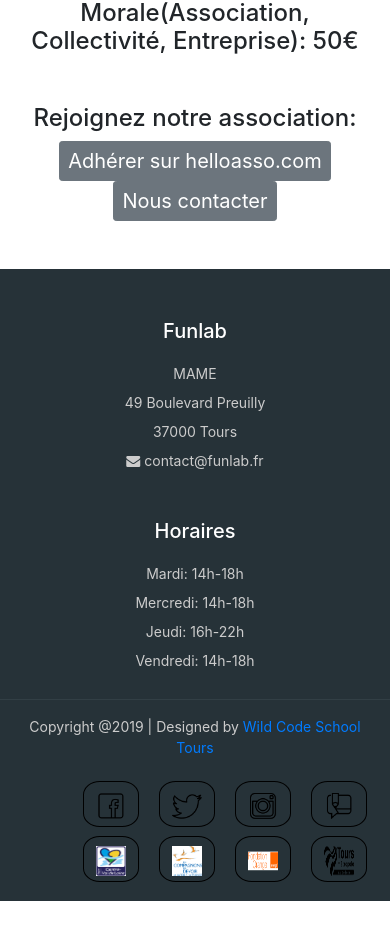
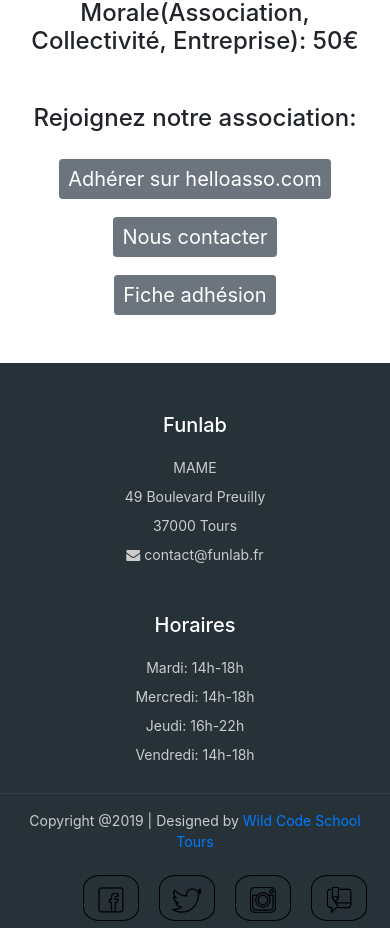
Before and after one commit to musloda/fablab-tours, an Angular app: page / in a window 390 px wide. Shown: the part 3529-4457 px from the top of the page. Before the commit the page ends 4430 px from the top, so only its background shows below. Built offline with nearby package versions, Linux system fonts and the light colour scheme; what ngx-openlayers would draw is missing.

Commit message:
ajout btn fiche adhésion

```diff
--- a/src/app/adhesion/adhesion.component.css
+++ b/src/app/adhesion/adhesion.component.css
@@ -4,3 +4,9 @@ h1, h4, p, div {
 a {
   font-size: 20px;
 }
+
+@media screen and (max-width:767px){
+  a{
+    margin-top: 5%;
+  }
+}
--- a/src/app/adhesion/adhesion.component.html
+++ b/src/app/adhesion/adhesion.component.html
@@ -7,5 +7,6 @@
     <div class="mb-5">
         <a href="https://www.helloasso.com/associations/la-fabrique-d-usages-numeriques/adhesions/adhesion-funlab-fablab-de-tours" target="_blank" class="mx-3 btn btn-secondary btn-sm"> Adhérer sur helloasso.com </a>
         <a routerLink="/contact" class="mx-3 btn btn-secondary btn-sm">Nous contacter</a>
+        <a class="mx-3 btn btn-secondary btn-sm" routerLink="/upload">Fiche adhésion</a>
     </div>
 </div>
```
